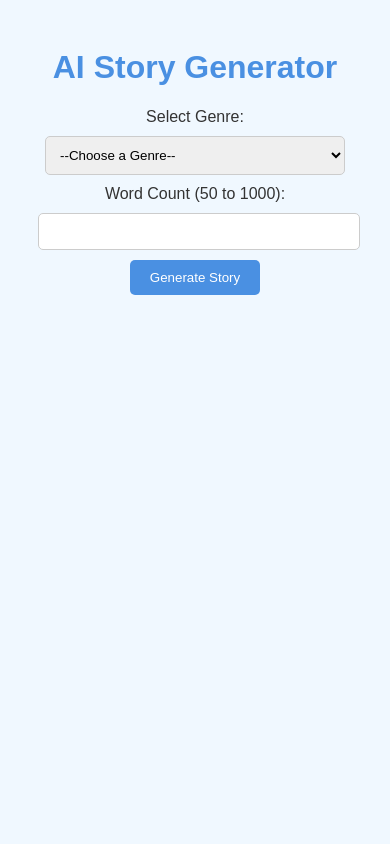
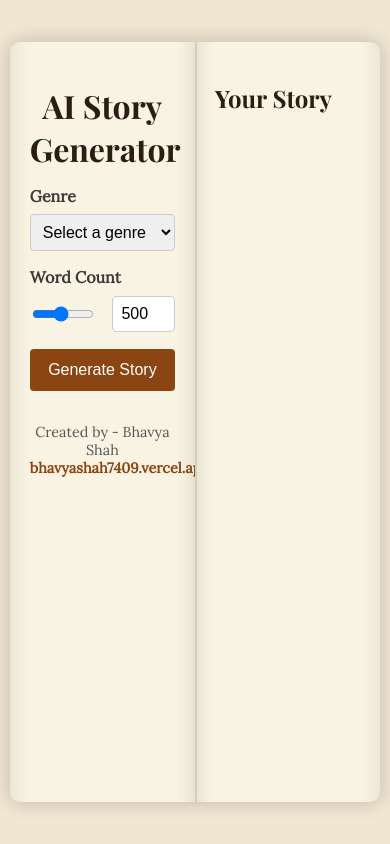
Before and after one commit to BhavyaShah7409/AI-Story-Generator, a website: page public/index.html in a window 390 px wide. Drawn offline with nearby package versions, Linux system fonts and the light colour scheme.

Commit message:
Update index.html

```diff
--- a/public/index.html
+++ b/public/index.html
@@ -5,118 +5,253 @@
     <meta name="viewport" content="width=device-width, initial-scale=1.0">
     <title>AI Story Generator</title>
     <style>
+        @import url('https://fonts.googleapis.com/css2?family=Playfair+Display:wght@400;700&family=Lora&display=swap');
+
         body {
-            font-family: Arial, sans-serif;
-            background-color: #f0f8ff;
-            color: #333;
+            font-family: 'Lora', serif;
+            background: #f0e6d2;
+            color: #3a3a3a;
+            margin: 0;
+            padding: 0;
+            display: flex;
+            justify-content: center;
+            align-items: center;
+            min-height: 100vh;
+        }
+
+        .book {
+            width: 800px;
+            height: 600px;
+            background: #f9f3e3;
+            border-radius: 10px;
+            box-shadow: 0 0 20px rgba(0,0,0,0.2);
+            position: relative;
+            overflow: hidden;
+        }
+
+        .book::before {
+            content: '';
+            position: absolute;
+            top: 0;
+            left: 50%;
+            height: 100%;
+            width: 2px;
+            background: rgba(0,0,0,0.1);
+            box-shadow: 0 0 10px rgba(0,0,0,0.1);
+        }
+
+        .page {
+            position: absolute;
+            width: 50%;
+            height: 100%;
+            padding: 40px;
+            box-sizing: border-box;
+            transition: transform 0.6s;
+            backface-visibility: hidden;
+            overflow-y: auto;
+            background:
+                linear-gradient(to right, rgba(0,0,0,0.05) 0%, rgba(0,0,0,0) 10%),
+                linear-gradient(to left, rgba(0,0,0,0.05) 0%, rgba(0,0,0,0) 10%);
+        }
+
+        .page-left {
+            left: 0;
+            transform-origin: right center;
+        }
+
+        .page-right {
+            right: 0;
+            transform-origin: left center;
+        }
+
+        .content {
+            max-width: 100%;
+        }
+
+        h1, h2 {
+            font-family: 'Playfair Display', serif;
+            color: #2c1e0f;
+        }
+
+        h1 {
+            font-size: 2.5rem;
             text-align: center;
-            padding: 20px;
+            margin-bottom: 1rem;
         }
-        h1 {
-            color: #4a90e2;
+
+        h2 {
+            font-size: 1.8rem;
+            margin-bottom: 1rem;
         }
-        input, select {
-            padding: 10px;
-            margin: 10px;
+
+        .form-group {
+            margin-bottom: 1rem;
+        }
+
+        label {
+            display: block;
+            margin-bottom: 0.5rem;
+            font-weight: bold;
+        }
+
+        select, input[type="number"], input[type="range"] {
+            width: 100%;
+            padding: 0.5rem;
             border: 1px solid #ccc;
-            border-radius: 5px;
-            width: calc(100% - 24px);
-            max-width: 300px;
+            border-radius: 4px;
+            font-size: 1rem;
         }
+
         button {
-            padding: 10px 20px;
-            background-color: #4a90e2;
+            width: 100%;
+            padding: 0.75rem;
+            background-color: #8b4513;
             color: white;
             border: none;
-            border-radius: 5px;
+            border-radius: 4px;
+            font-size: 1rem;
             cursor: pointer;
+            transition: background-color 0.3s;
         }
+
         button:hover {
-            background-color: #357ab8;
+            background-color: #6b3100;
         }
-        #storyText {
-            margin-top: 20px;
-            padding: 15px;
-            border: 1px solid #ccc;
-            border-radius: 5px;
-            background-color: #fff;
-            display: none;
+
+        #story {
+            font-size: 1.1rem;
+            line-height: 1.6;
+            text-align: justify;
+            white-space: pre-wrap; /* Preserves line breaks */
         }
-        #loading {
-            margin-top: 20px;
-            color: #666;
+
+        .credits {
+            margin-top: 2rem;
+            font-size: 0.9rem;
+            text-align: center;
+            color: #555;
+        }
+
+        .credits a {
+            color: #8b4513;
+            text-decoration: none;
+            font-weight: bold;
+        }
+
+        .credits a:hover {
+            text-decoration: underline;
+        }
+
+        @media (max-width: 840px) {
+            .book {
+                width: 90vw;
+                height: 80vh;
+            }
+        }
+
+        @media (max-width: 480px) {
+            .book {
+                width: 95vw;
+                height: 90vh;
+            }
+
+            .page {
+                padding: 20px;
+            }
+
+            h1 {
+                font-size: 2rem;
+            }
+
+            h2 {
+                font-size: 1.5rem;
+            }
         }
     </style>
 </head>
 <body>
-
-    <h1>AI Story Generator</h1>
-    <form id="storyForm">
-        <label for="genre">Select Genre:</label>
-        <select id="genre" required>
-            <option value="">--Choose a Genre--</option>
-            <option value="fantasy">Fantasy</option>
-            <option value="sci-fi">Science Fiction</option>
-            <option value="mystery">Mystery</option>
-            <option value="romance">Romance</option>
-        </select>
-
-        <label for="wordCount">Word Count (50 to 1000):</label>
-        <input type="number" id="wordCount" min="50" max="1000" required>
-
-        <button type="submit">Generate Story</button>
-    </form>
-
-    <div id="loading">Loading...</div>
-    <div id="storyText"></div>
+    <div class="book">
+        <div class="page page-left">
+            <div class="content">
+                <h1>AI Story Generator</h1>
+                <form id="storyForm">
+                    <div class="form-group">
+                        <label for="genre">Genre</label>
+                        <select id="genre" required>
+                            <option value="">Select a genre</option>
+                            <option value="fantasy">Fantasy</option>
+                            <option value="sci-fi">Science Fiction</option>
+                            <option value="mystery">Mystery</option>
+                            <option value="romance">Romance</option>
+                            <option value="horror">Horror</option>
+                            <option value="adventure">Adventure</option>
+                            <option value="historical-fiction">Historical Fiction</option>
+                            <option value="thriller">Thriller</option>
+                            <option value="comedy">Comedy</option>
+                        </select>
+                    </div>
+                    <div class="form-group">
+                        <label for="words">Word Count</label>
+                        <div style="display: flex; align-items: center; gap: 1rem;">
+                            <input type="range" id="wordsRange" min="100" max="1000" step="50" value="500">
+                            <input type="number" id="words" min="100" max="1000" step="50" value="500" required>
+                        </div>
+                    </div>
+                    <button type="submit">Generate Story</button>
+                </form>
+                <div class="credits">
+                    Created by - Bhavya Shah<br>
+                    <a href="https://bhavyashah7409.vercel.app" target="_blank">bhavyashah7409.vercel.app</a>
+                </div>
+            </div>
+        </div>
+        <div class="page page-right">
+            <div class="content">
+                <h2>Your Story</h2>
+                <div id="story"></div>
+            </div>
+        </div>
+    </div>
 
     <script>
-        const form = document.getElementById('storyForm');
-        const loadingIndicator = document.getElementById('loading');
-        const storyTextDiv = document.getElementById('storyText');
+        document.addEventListener('DOMContentLoaded', () => {
+            const storyForm = document.getElementById('storyForm');
+            const storyElement = document.getElementById('story');
+            const wordsRange = document.getElementById('wordsRange');
+            const wordsInput = document.getElementById('words');
+            const pageRight = document.querySelector('.page-right');
 
-        loadingIndicator.style.display = 'none';
+            // Sync range and number inputs
+            wordsRange.addEventListener('input', () => wordsInput.value = wordsRange.value);
+            wordsInput.addEventListener('input', () => wordsRange.value = wordsInput.value);
 
-        form.addEventListener('submit', async (event) => {
-            event.preventDefault(); // Prevent form submission
-            const genre = document.getElementById('genre').value;
-            const words = document.getElementById('wordCount').value;
+            storyForm.addEventListener('submit', async (e) => {
+                e.preventDefault();
+                const genre = document.getElementById('genre').value;
+                const words = wordsInput.value;
 
-            if (!genre || words < 50 || words > 1000) {
-                alert('Please select a genre and provide a word count between 50 and 1000.');
-                return;
-            }
+                storyElement.textContent = 'Generating your story...';
 
-            storyTextDiv.style.display = 'none';
-            loadingIndicator.style.display = 'block';
+                try {
+                    const response = await fetch('/generate-story', {
+                        method: 'POST',
+                        headers: {
+                            'Content-Type': 'application/json',
+                        },
+                        body: JSON.stringify({ genre, words }),
+                    });
 
-            const requestBody = { genre, words };
+                    if (!response.ok) {
+                        throw new Error('Failed to generate story');
+                    }
 
-            try {
-                const response = await fetch('http://localhost:3000/generate-story', {
-                    method: 'POST',
-                    headers: {
-                        'Content-Type': 'application/json'
-                    },
-                    body: JSON.stringify(requestBody)
-                });
-
-                if (response.ok) {
                     const data = await response.json();
-                    storyTextDiv.innerText = data.story;
-                    storyTextDiv.style.display = 'block';
-                } else {
-                    const errorData = await response.json();
-                    alert(errorData.error || 'An unknown error occurred.');
+                    storyElement.textContent = data.story;
+                } catch (error) {
+                    storyElement.textContent = 'Error: ' + error.message;
                 }
-            } catch (error) {
-                console.error('Error:', error);
-                alert('There was an error generating the story. Please try again.');
-            } finally {
-                loadingIndicator.style.display = 'none';
-            }
+            });
         });
     </script>
-
 </body>
 </html>
```
